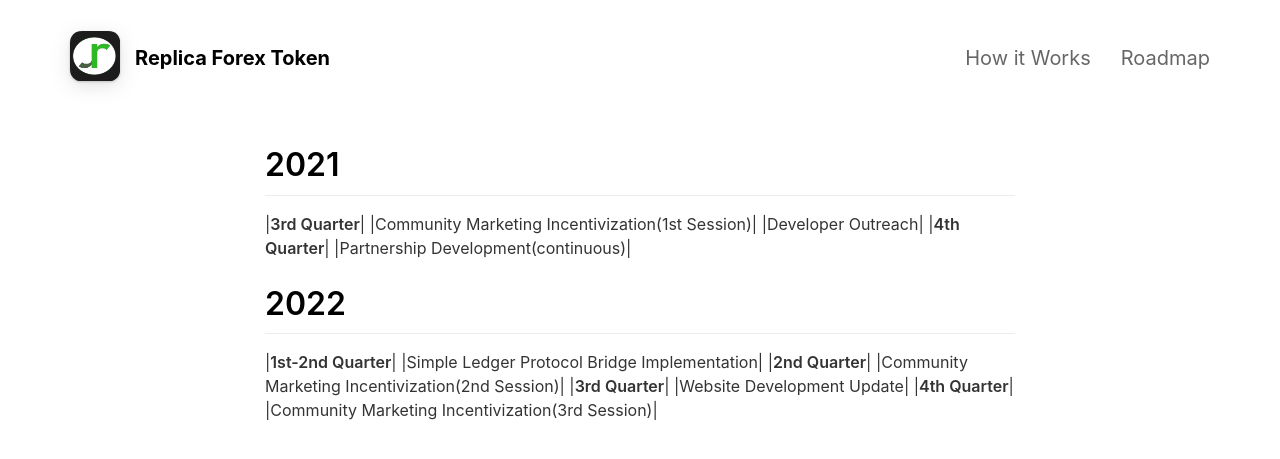
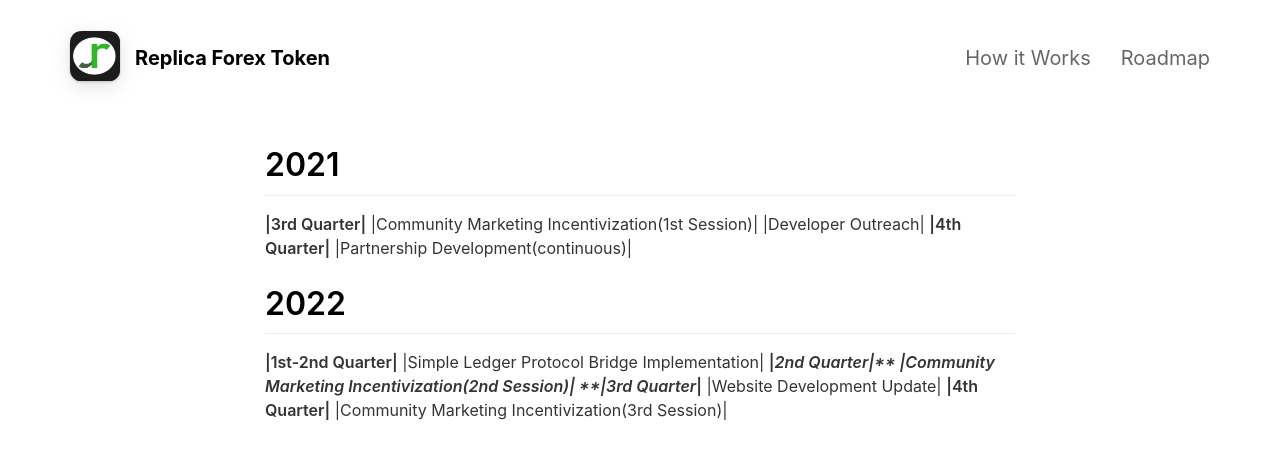
Before and after one commit to fintechntrusts2020/Replica_Forex, a Jekyll site: the page built from _pages/Roadmap.md, in a window 1280 px wide. Shown: the top 459 px of the page. Built offline with Jekyll 4.4.1, drawn with Linux system fonts in a browser that asks for light colours; nearby versions of some CDN libraries.

```diff
--- a/_pages/Roadmap.md
+++ b/_pages/Roadmap.md
@@ -5,18 +5,18 @@ include_in_header: true
 ---
 
 # 2021
-|**3rd Quarter**|
+**|3rd Quarter|**
 |Community Marketing Incentivization(1st Session)|
 |Developer Outreach|
-|**4th Quarter**|
+**|4th Quarter|**
 |Partnership Development(continuous)|
 
 # 2022
-|**1st-2nd Quarter**|
+**|1st-2nd Quarter|**
 |Simple Ledger Protocol Bridge Implementation|
-|**2nd Quarter**|
+**|*2nd Quarter|**
 |Community Marketing Incentivization(2nd Session)|
-|**3rd Quarter**|
+**|3rd Quarter*|**
 |Website Development Update|
-|**4th Quarter**|
+**|4th Quarter|**
 |Community Marketing Incentivization(3rd Session)|
```
